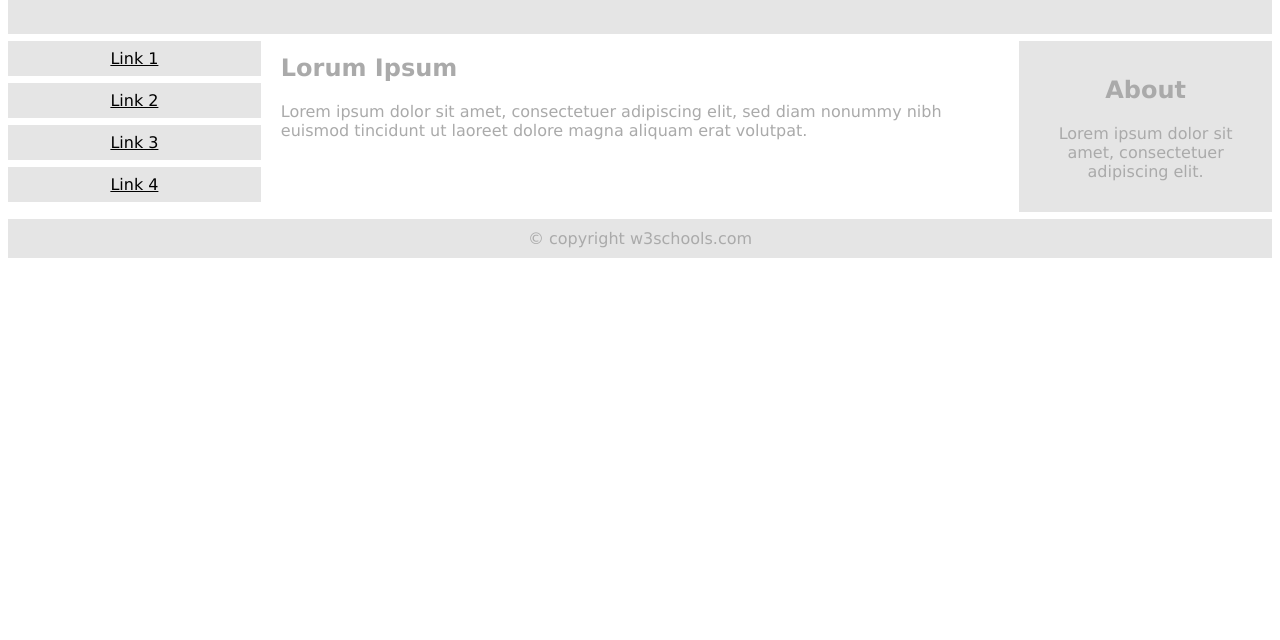
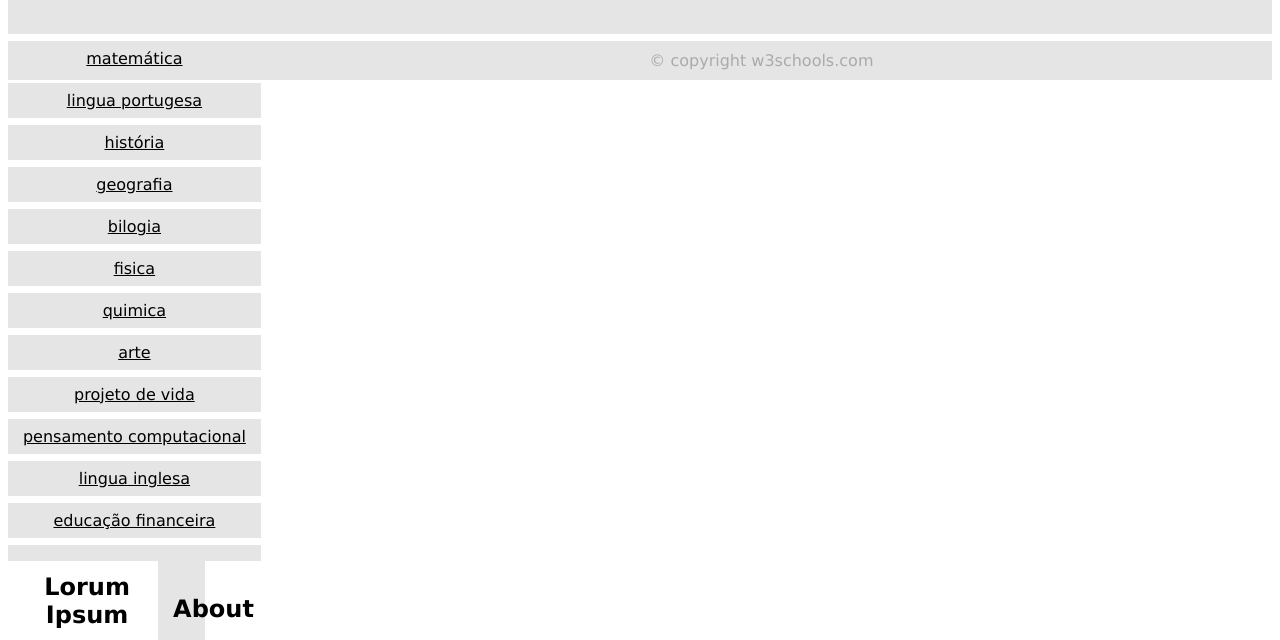
Before and after one commit to camilakesss/sitedoestudante, a plain HTML site: page index.html in a window 1280 px wide. Shown: the part 85-725 px from the top of the page. Drawn offline with Linux system fonts and the light colour scheme.

Commit message:
Update index.html

```diff
--- a/index.html
+++ b/index.html
@@ -53,10 +53,18 @@
 
 <div style="overflow:auto">
   <div class="menu">
-    <a href="#">Link 1</a>
-    <a href="#">Link 2</a>
-    <a href="#">Link 3</a>
-    <a href="#">Link 4</a>
+    <a href="#">matemática</a>
+    <a href="#">lingua portugesa</a>
+    <a href="#">história</a>
+    <a href="#">geografia</a>
+    <a href="#">bilogia</a>
+    <a href="#">fisica</a>
+    <a href="#">quimica</a>
+    <a href="#">arte</a>
+    <a href="#">projeto de vida</a>
+    <a href="#">pensamento computacional</a>
+    <a href="#">lingua inglesa</a>
+    <a href="#">educação financeira</a><a
   </div>
 
   <div class="main">
```
